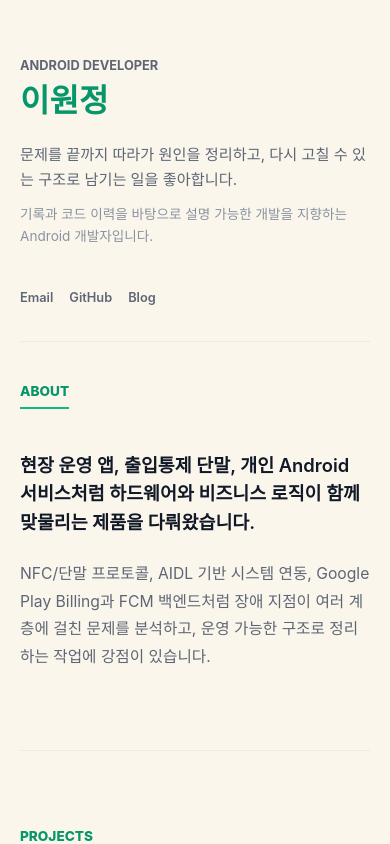
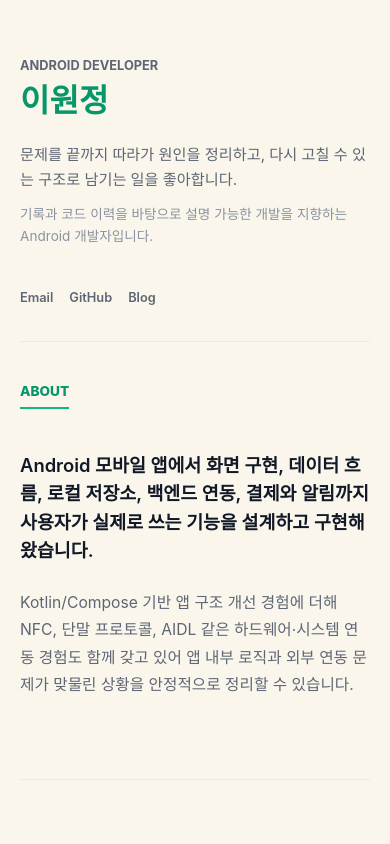
Before and after one commit to E1jeong/portfolio, a Next.js app: page / in a window 390 px wide. Shown: the top 844 px of the page. Built offline with nearby package versions, Linux system fonts and the light colour scheme.

Commit message:
fix: rebalance about copy for mobile apps

```diff
--- a/app/page.tsx
+++ b/app/page.tsx
@@ -160,10 +160,10 @@ export default function Home() {
         <section id="about" className="content-section" aria-labelledby="about-heading">
           <h2 id="about-heading" className="section-title">ABOUT</h2>
           <p className="lead-description">
-            현장 운영 앱, 출입통제 단말, 개인 Android 서비스처럼 하드웨어와 비즈니스 로직이 함께 맞물리는 제품을 다뤄왔습니다.
+            Android 모바일 앱에서 화면 구현, 데이터 흐름, 로컬 저장소, 백엔드 연동, 결제와 알림까지 사용자가 실제로 쓰는 기능을 설계하고 구현해왔습니다.
           </p>
           <p className="lead-subdescription">
-            NFC/단말 프로토콜, AIDL 기반 시스템 연동, Google Play Billing과 FCM 백엔드처럼 장애 지점이 여러 계층에 걸친 문제를 분석하고, 운영 가능한 구조로 정리하는 작업에 강점이 있습니다.
+            Kotlin/Compose 기반 앱 구조 개선 경험에 더해 NFC, 단말 프로토콜, AIDL 같은 하드웨어·시스템 연동 경험도 함께 갖고 있어 앱 내부 로직과 외부 연동 문제가 맞물린 상황을 안정적으로 정리할 수 있습니다.
           </p>
         </section>
 
```
